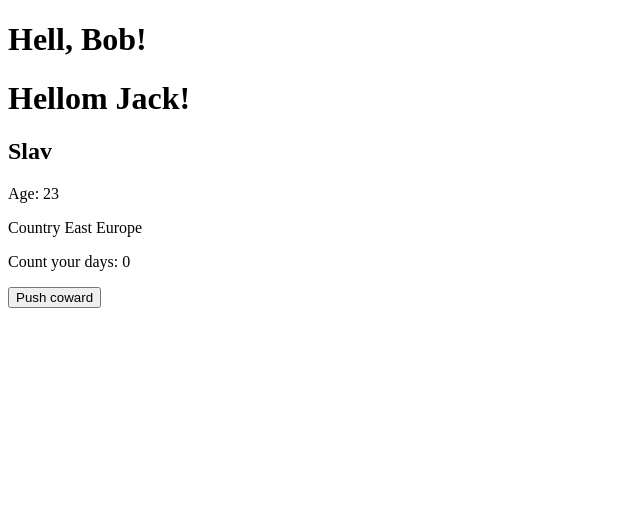
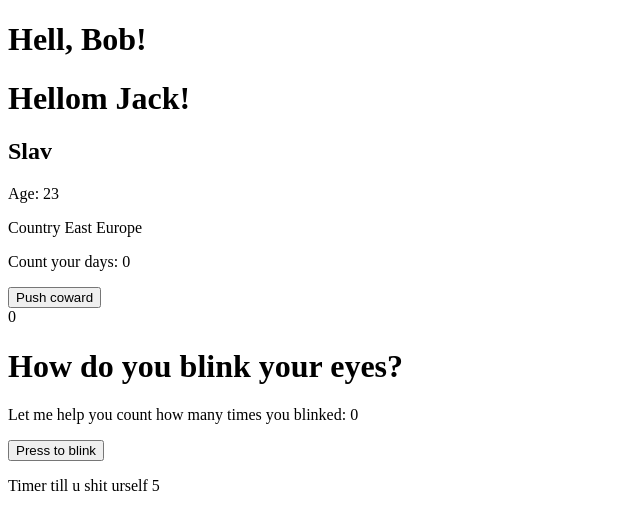
Before and after one commit to Traer3/ReactJs, a React (Create React App) app in the folder react-basics/: page / in a window 1280 px wide. Shown: the top 530 px of the page, without its empty margins (0-640 px from the left). Built offline with nearby package versions, Linux system fonts and the light colour scheme.

Commit message:
Changes to be committed:

```diff
--- /dev/null
+++ b/react-basics/src/components/LifeCycle&Hooks/ExampleComponent.jsx
@@ -0,0 +1,31 @@
+import React, { Component } from "react";
+
+class ExampleComponent extends Component {
+
+    constructor(props){
+        super(props);
+        this.state = {count: 0};
+        console.log("Constructor: инициализация состояния");
+    }
+
+    componentDidMount(){
+        console.log("componentDidMount: компонент добавлен в DOM");
+    }
+
+    componentDidUpdate(prevProps, prevState){
+        console.log("componentDidUpdate: обновление компонента");
+    }
+
+    componentWillUnmount(){
+        console.log("componentWillUnmount: компонент будет удален из DOM");
+    }
+
+    render(){
+
+        return<div>{this.state.count}</div>
+
+    }
+
+}
+
+export default ExampleComponent;
--- /dev/null
+++ b/react-basics/src/components/LifeCycle&Hooks/UseEffectUsage.js
@@ -0,0 +1,21 @@
+import React, { useEffect, useState } from "react";
+
+const UseEffectUsage = () => {
+
+    const [count, setCount] = useState(0);
+
+    useEffect(()=>{
+        const timer = setInterval(()=>{
+            setCount(prevCount => prevCount + 1);
+        },1000);
+        return ()=> clearInterval(timer);
+    },[]);
+
+    return(
+
+            <p>Timer till u shit urself {count}</p>
+
+    );
+};
+
+export default UseEffectUsage;
--- /dev/null
+++ b/react-basics/src/components/LifeCycle&Hooks/UseStateUsage.js
@@ -0,0 +1,16 @@
+import React, { useState } from "react";
+
+
+const UseStateUsage = ()=>{
+    const [count, setCount] = useState(0);
+
+    return(
+        <div>
+            <h1>How do you blink your eyes?</h1>
+            <p>Let me help you count how many times you blinked: {count}</p>
+            <button onClick={()=>{setCount(count +1)}}>Press to blink</button>
+        </div>
+    );
+};
+
+export default UseStateUsage;
--- a/react-basics/src/components/Props&State/Counter.js
+++ b/react-basics/src/components/Props&State/Counter.js
@@ -7,6 +7,7 @@ const Counter = () => {
         setCount(count + 1);
     };
 
+
     return(
         <div>
             <p>Count your days: {count}</p>
--- a/react-basics/src/components/TestField.js
+++ b/react-basics/src/components/TestField.js
@@ -3,7 +3,9 @@ import FunctionalGreeting from "./Functional&Class/FunctionalGreeting";
 import ClassGreeting from "./Functional&Class/ClassGreeting";
 import UserCard from "./Props&State/UserCard";
 import Counter from "./Props&State/Counter";
-
+import ExampleComponent from "./LifeCycle&Hooks/ExampleComponent";
+import UseStateUsage from "./LifeCycle&Hooks/UseStateUsage";
+import UseEffectUsage from "./LifeCycle&Hooks/UseEffectUsage";
 const TestField = () => {
 
     return(
@@ -12,6 +14,10 @@ const TestField = () => {
             <ClassGreeting name= "Jack"/>
             <UserCard name="Slav" age={23} country="East Europe"/>
             <Counter/>
+            <ExampleComponent/>
+            <UseStateUsage/>
+            <UseEffectUsage/>
+
         </div>
     );
 };
```
